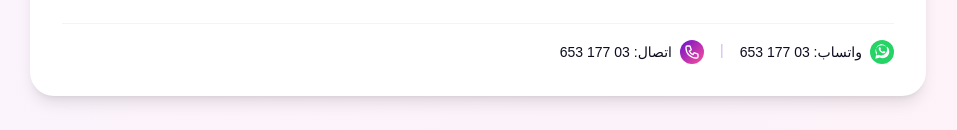
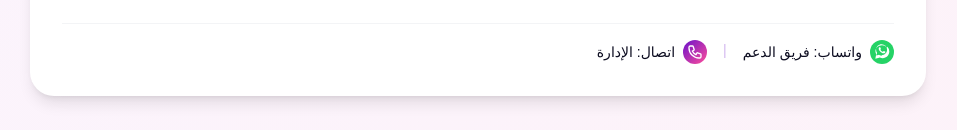
Before and after one commit to mjahto18-ui/MD-Marketplace, a Next.js app: page /about in a window 1280 px wide. Shown: the part 1531-1661 px from the top of the page, without its empty margins (162-1119 px from the left). Built offline with nearby package versions, Linux system fonts and the light colour scheme.

Commit message:
Update page.jsx

```diff
--- a/app/about/page.jsx
+++ b/app/about/page.jsx
@@ -126,14 +126,14 @@ export default function AboutPage() {
                 <span className="w-6 h-6 rounded-full bg-[#25D366] flex items-center justify-center text-white">
                   <svg className="w-4 h-4" fill="currentColor" viewBox="0 0 24 24"><path d="M19.05 4.94A9.91 9.91 0 0012.04 2C6.58 2 2.15 6.43 2.15 10.9c0 1.57.41 3.1 1.19 4.46L2 22l6.82-1.78a9.93 9.93 0 004.22 1.08h.01c5.46 0 9.9-4.43 9.9-9.89a9.86 9.86 0 00-2.9-7.47zm-7.01 12.6a8.17 8.17 0 01-4.17-1.14l-.3-.18-4.05 1.06 1.08-3.95-.2-.4a8.18 8.18 0 01-1.26-4.44c0-4.54 3.7-8.23 8.24-8.23a8.2 8.2 0 015.82 2.4 8.18 8.18 0 012.4 5.82c0 4.53-3.7 8.23-8.23 8.23zm4.52-6.16c-.25-.12-1.47-.73-1.7-.81-.23-.09-.39-.12-.56.12-.17.25-.64.81-.79.97-.14.17-.29.19-.54.06-.25-.12-1.04-.38-1.98-1.22-.73-.65-1.22-1.45-1.36-1.7-.15-.25-.02-.38.11-.51.11-.11.25-.29.37-.43.12-.15.16-.25.25-.42.08-.17.04-.31-.02-.43-.06-.12-.56-1.35-.77-1.85-.2-.48-.41-.42-.56-.43h-.48c-.17 0-.43.06-.66.31-.23.25-.86.84-.86 2.05 0 1.21.88 2.38 1 2.55.12.17 1.73 2.65 4.2 3.71.59.25 1.05.4 1.41.52.59.19 1.13.16 1.55.1.47-.07 1.47-.6 1.68-1.18.2-.58.2-1.08.14-1.18-.06-.11-.23-.17-.48-.29z"/></svg>
                 </span>
-                واتساب: 03 177 653
+                واتساب: فريق الدعم
               </a>
               <span className="hidden sm:block text-[#6A11CB]/30">|</span>
               <a href="tel:+9613177653" className="flex items-center gap-2 text-[#0D0D21] hover:text-[#6A11CB] transition font-medium">
                 <span className="w-6 h-6 rounded-full bg-gradient-to-br from-[#6A11CB] to-[#FF4E9A] flex items-center justify-center text-white">
                   <svg className="w-4 h-4" fill="none" stroke="currentColor" viewBox="0 0 24 24"><path strokeLinecap="round" strokeLinejoin="round" strokeWidth="2" d="M3 5a2 2 0 012-2h3.28a1 1 0 01.948.684l1.498 4.493a1 1 0 01-.502 1.21l-2.257 1.13a11.042 11.042 0 005.516 5.516l1.13-2.257a1 1 0 011.21-.502l4.493 1.498a1 1 0 01.684.949V19a2 2 0 01-2 2h-1C9.716 21 3 14.284 3 6V5z"></path></svg>
                 </span>
-                اتصال: 03 177 653
+                اتصال: الإدارة
               </a>
             </div>
           </div>
```
